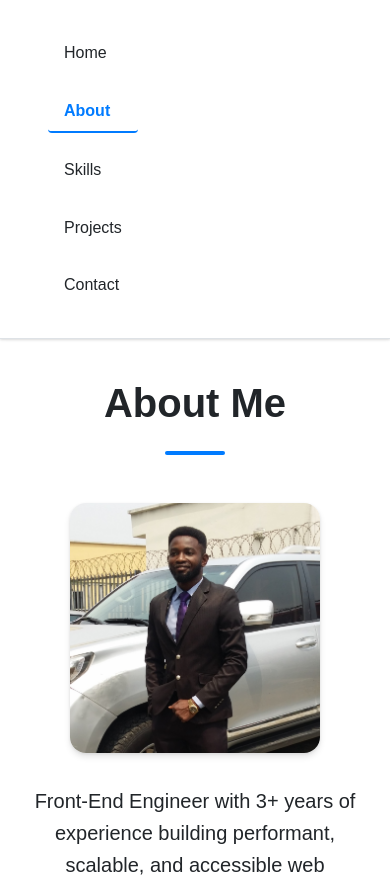
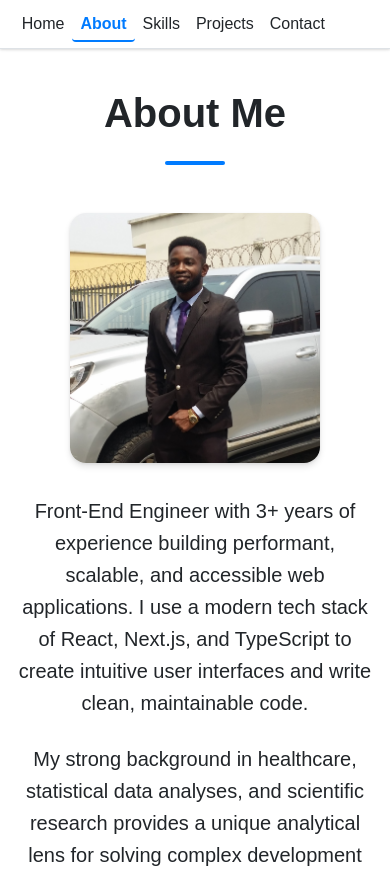
Before and after one commit to BonaventureCJ/portfolio, a React (Create React App) app: page /portfolio/about in a window 390 px wide. Shown: the top 877 px of the page. Built offline with nearby package versions, Linux system fonts and the light colour scheme.

Commit message:
style(Navigation.module.scss): update navbar styles to have temporary manageable navbar

```diff
--- a/src/layouts/Navigation/Navigation.module.scss
+++ b/src/layouts/Navigation/Navigation.module.scss
@@ -5,7 +5,7 @@
   color: var(--nav-text);
   box-shadow: var(--nav-box-shadow);
   border-bottom: 1px solid var(--nav-border-color);
-  padding: var(--spacing-sm) var(--spacing-lg);
+  padding: var(--spacing-xs) var(--spacing-xs);
   font-family: var(--font-family-primary);
   position: sticky;
   top: 0;
@@ -13,16 +13,16 @@
 
   nav {
     display: flex;
-    justify-content: space-between;
+    justify-content: space-around;
     align-items: center;
-    max-width: 1200px;
+
     margin: 0 auto;
   }
 }
 
 .navList {
   display: flex;
-  gap: var(--spacing-md);
+
   list-style: none;
   margin: 0;
   padding: 0;
@@ -37,7 +37,7 @@
   color: var(--nav-text);
   font-size: var(--font-size-base);
   font-weight: var(--font-weight-regular);
-  padding: var(--spacing-xs) var(--spacing-sm);
+  padding: var(--spacing-xs) var(--spacing-xs);
   border-radius: var(--border-radius-sm);
   transition: color 0.3s ease, background-color 0.3s ease;
 
@@ -59,18 +59,3 @@
   font-weight: var(--font-weight-bold);
   border-bottom: 2px solid var(--nav-link-active);
 }
-
-@media (max-width: 768px) {
-  .navList {
-    flex-direction: column;
-    gap: var(--spacing-sm);
-    background-color: var(--nav-bg);
-    padding: var(--spacing-sm);
-    border-radius: var(--border-radius-md);
-  }
-
-  .navLink {
-    display: block;
-    width: 100%;
-  }
-}
```
